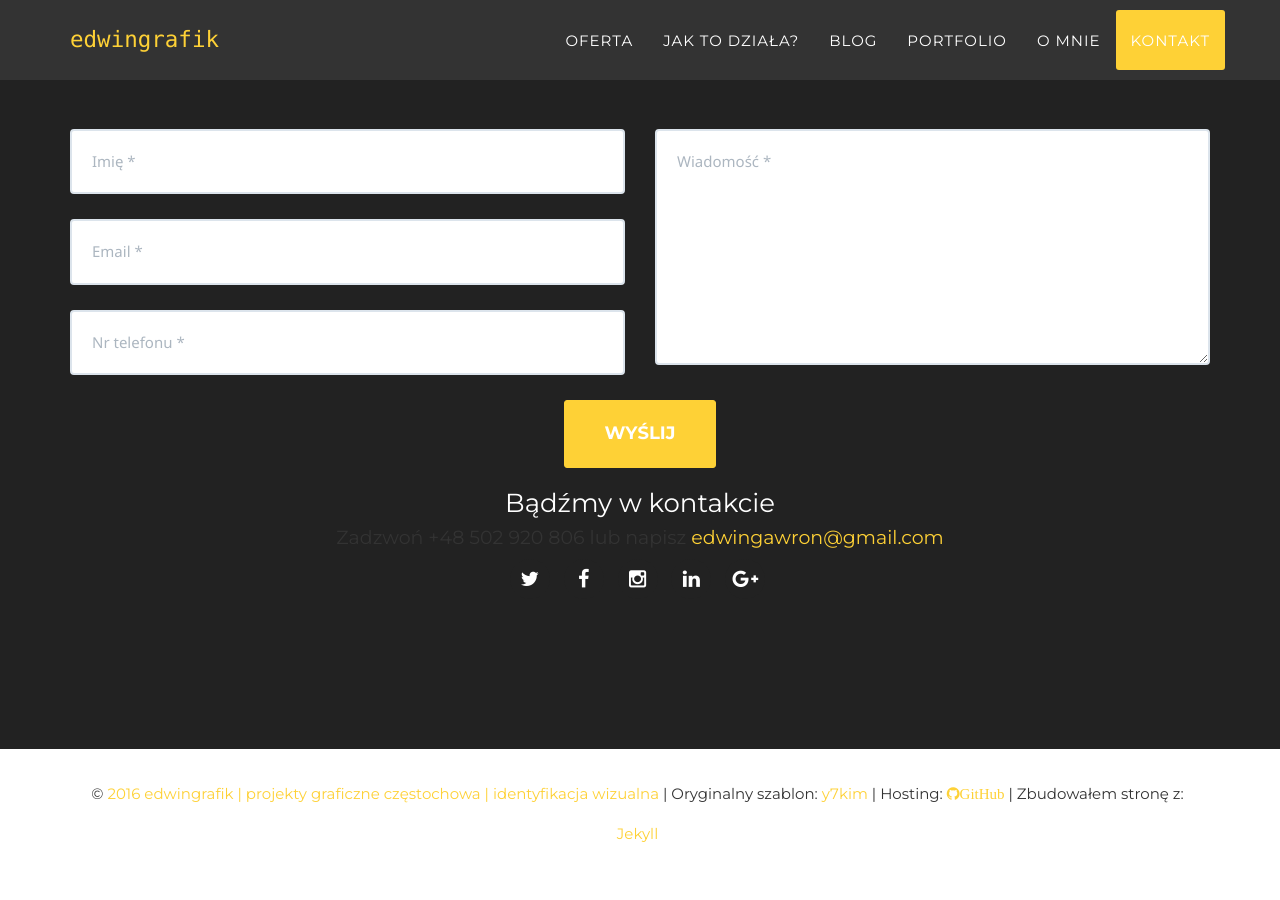
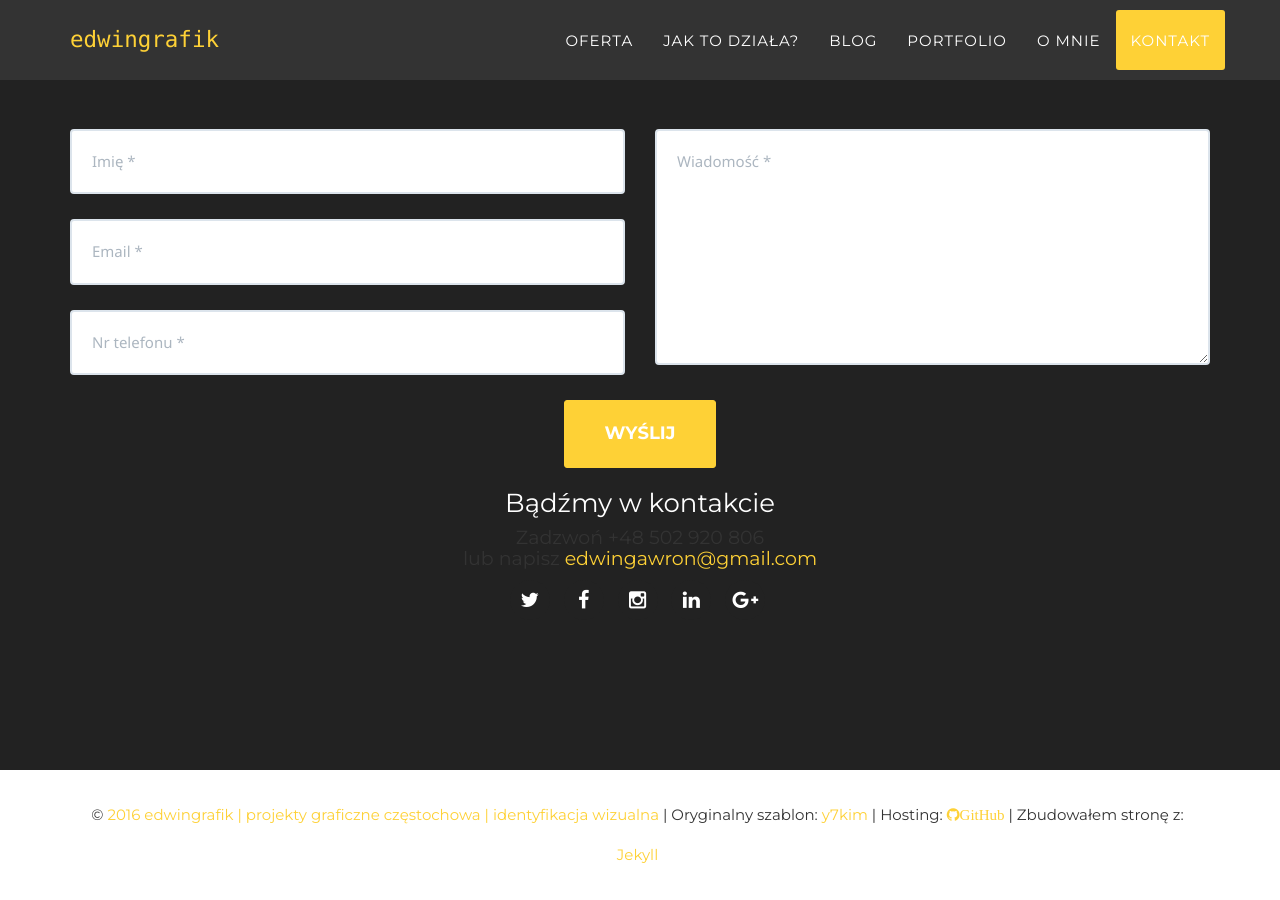
Before and after one commit to edwingrafik/edwingrafik.github.io, a Jekyll site: the page built from index.html, in a window 1280 px wide and 900 px high, scrolled down 6057 px. Built offline with Jekyll 4.4.1, drawn with Linux system fonts in a browser that asks for light colours; some web fonts are replaced; before the commit the page ends 6936 px from its top, so only the background shows below that.

```diff
--- a/_includes/contact.html
+++ b/_includes/contact.html
@@ -40,7 +40,7 @@
         </form>
         <div class="col-md-12 text-center">
           <h3 class="section-heading">Bądźmy w kontakcie</h3>
-          <h4>Zadzwoń +48 502 920 806 lub napisz <a href="mailto:edwingawron@gmail.com">edwingawron@gmail.com</a></h4>
+          <h4>Zadzwoń +48 502 920 806<br>lub napisz <a href="mailto:edwingawron@gmail.com">edwingawron@gmail.com</a></h4>
           <ul class="list-inline social-buttons">
             {% for network in site.social %}
             <li>
```
